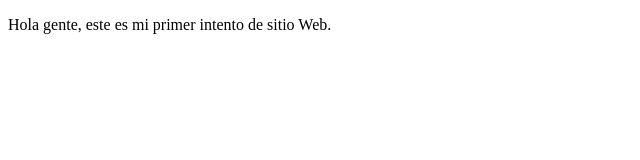
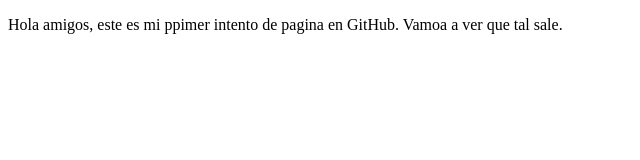
Before and after one commit to Mejjuan/LLAVE-SSH, a plain HTML site: page index.html in a window 1280 px wide. Shown: the whole page, without its empty margins (0-640 px from the left). Drawn offline with Linux system fonts and the light colour scheme.

Commit message:
Cambio se agrego mas ino

```diff
--- a/index.html
+++ b/index.html
@@ -8,7 +8,7 @@
 </head>
 <body>
     <p>
-        Hola gente, este es mi primer intento de sitio Web.
+        Hola amigos, este es mi ppimer intento de pagina en GitHub. Vamoa a ver que tal sale.
     </p>
 
 </body>
```
